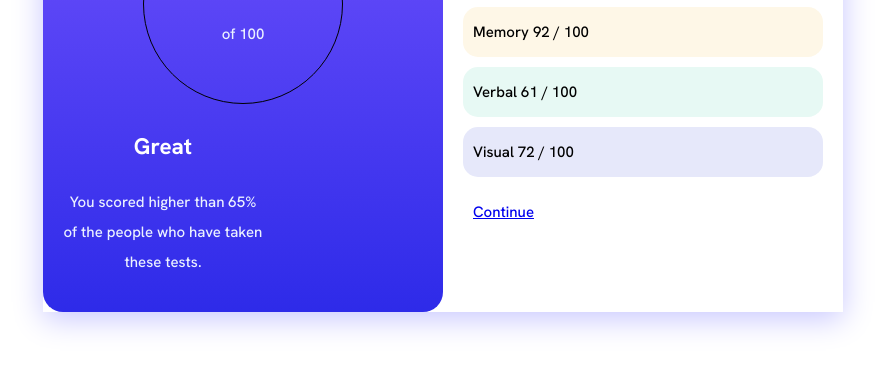
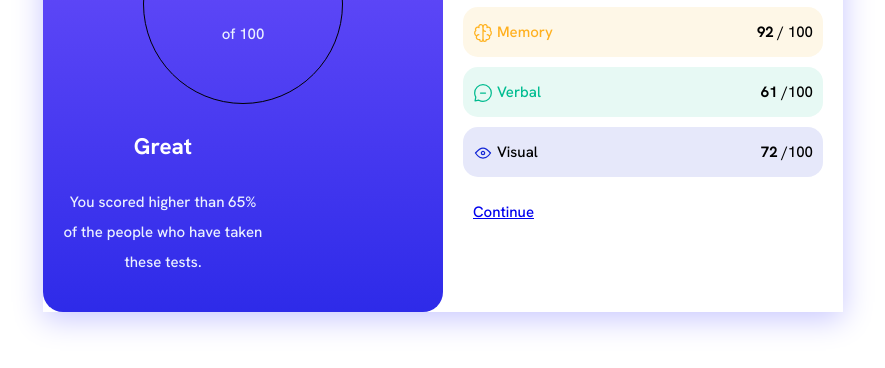
Before and after one commit to IsraelSantizo98/Results-summary-component, a plain HTML site: page index.html in a window 1280 px wide. Shown: the part 352-720 px from the top of the page, without its empty margins (205-1090 px from the left). Drawn offline with Linux system fonts and the light colour scheme.

Commit message:
Se terminan div de summary

```diff
--- a/index.html
+++ b/index.html
@@ -26,24 +26,39 @@
     <h2 class="text-align-center">Summary</h2>
     <div class="reaction d-flex">
       <div class="reaction-inicio">
-        <img src="assets/images/icon-reaction.svg" alt="">
+        <img src="assets/images/icon-reaction.svg" alt="Icono de reaccion">
         <span class="c-ligthRed2">Reaction</span>
       </div>
       <div class="reaction-final">
         <span><strong>80</strong> / 100</span>
       </div>
     </div>
-    <div class="memory">
-      Memory
-      92 / 100
+    <div class="memory d-flex">
+      <div class="memory-inicio">
+        <img src="assets/images/icon-memory.svg" alt="Icono de memoria">
+        <span class="c-orangeyYellow">Memory</span>
+      </div>
+      <div class="memory-final">
+        <span><strong>92</strong> / 100</span>
+      </div>
     </div>
-    <div class="verbal">
-      Verbal
-      61 / 100
+    <div class="verbal d-flex">
+      <div class="verbal-inicio">
+        <img src="assets/images/icon-verbal.svg" alt="Icono de verbal">
+        <span class="c-greemTeal">Verbal</span>
+      </div>
+      <div class="verbal-final">
+        <span><strong>61</strong> /100</span>
+      </div>
     </div>
-    <div class="visual">
-      Visual
-      72 / 100
+    <div class="visual d-flex">
+      <div class="visual-inicio">
+        <img src="assets/images/icon-visual.svg" alt="Icono de visual">
+        <span class="">Visual</span>
+      </div>
+      <div class="visual-final">
+        <span class="c-cobalBlue"><strong>72</strong> /100</span>
+      </div>
     </div>
     <div class="btn">
       <a href="#">Continue</a>
```
